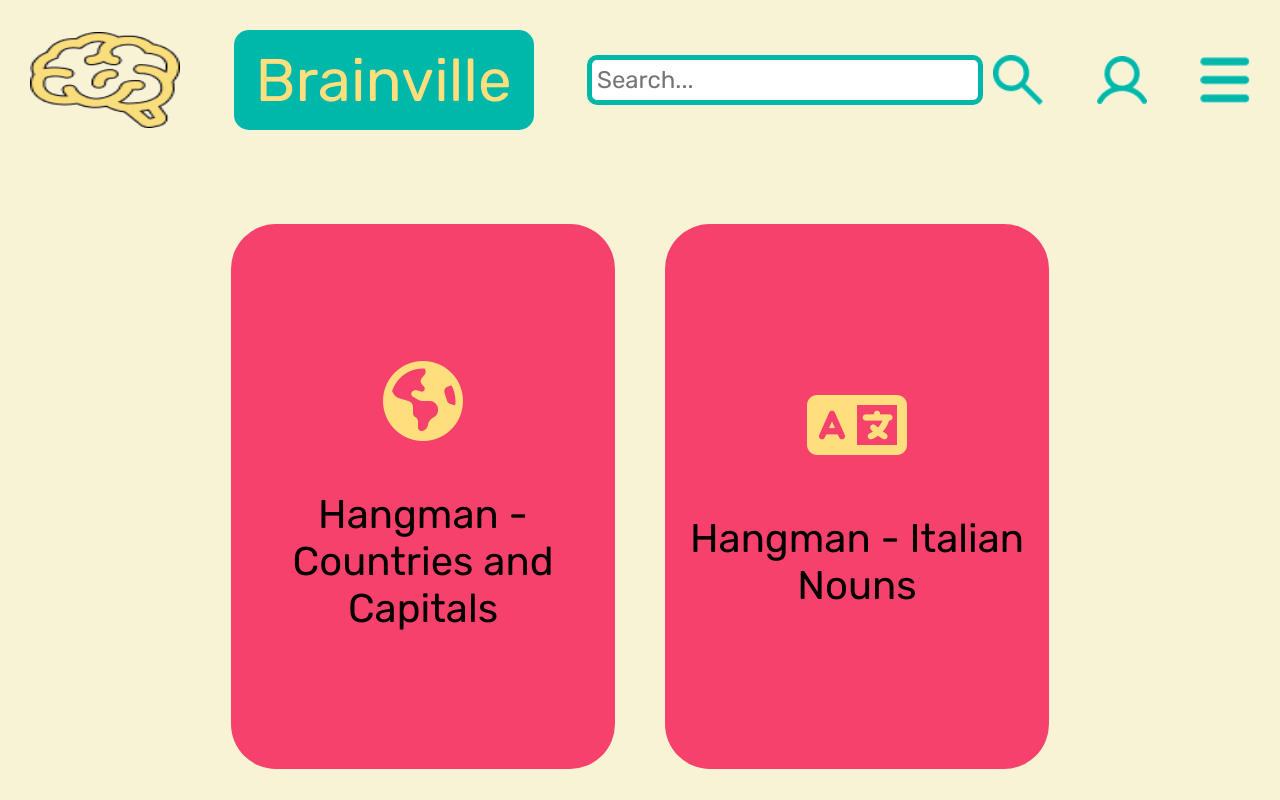
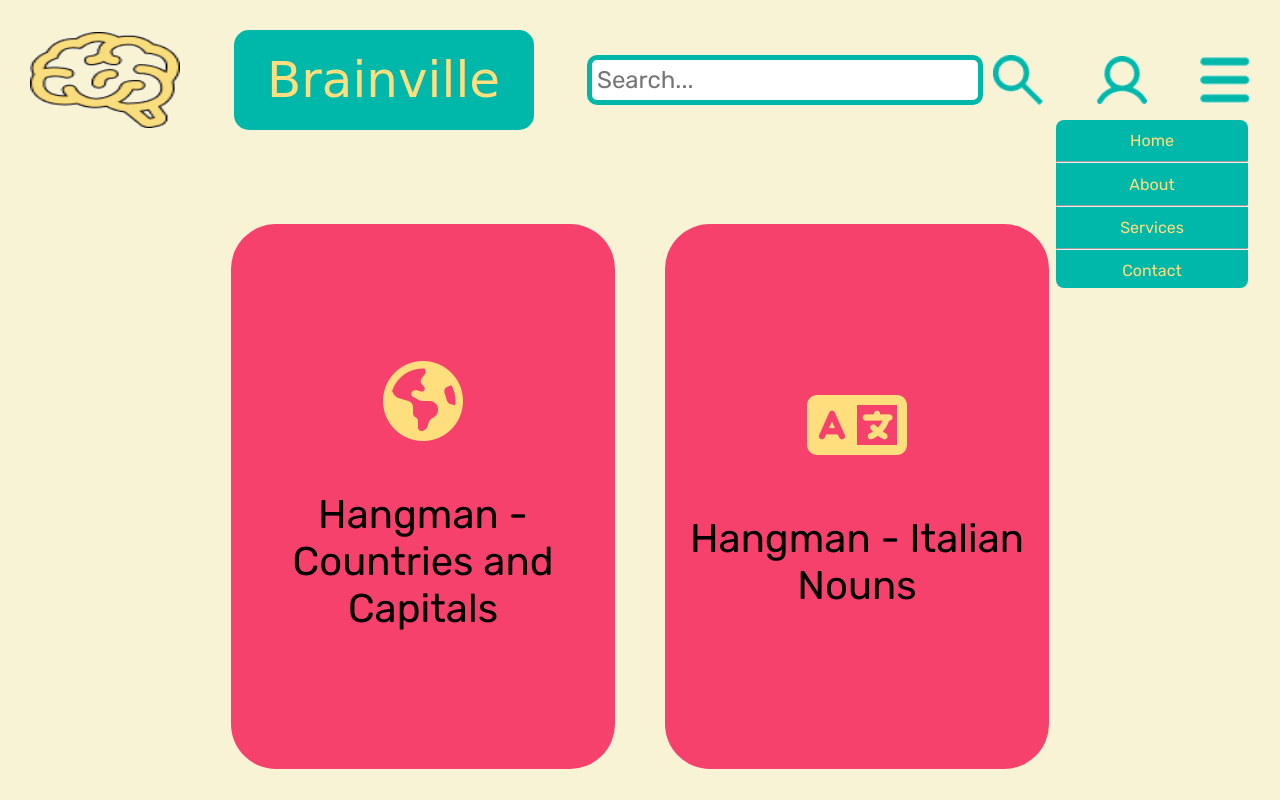
Before and after one commit to HarryTB2112/syntax-squad, a plain HTML site: page client/index.html in a window 1280 px wide. Both pictures are taken after a click on the picture 1225 px from the left and 79 px from the top of the page. Shown: the top 800 px of the page. Drawn offline with Linux system fonts and the light colour scheme; a web font is replaced by a local one.

Commit message:
added drop down menu

```diff
--- a/client/index.html
+++ b/client/index.html
@@ -6,6 +6,16 @@
     <script src="index.js" defer></script>
     <link rel="stylesheet" href="styles.css" />
     <link rel="shortcut icon" href="./images/icon.ico" />
+    <!-- font for logo -->
+    <link rel="preconnect" href="https://fonts.googleapis.com">
+    <link rel="preconnect" href="https://fonts.gstatic.com" crossorigin>
+    <link href="https://fonts.googleapis.com/css2?family=Kablammo&display=swap" rel="stylesheet">
+
+    <!-- font for game names -->
+    <link rel="preconnect" href="https://fonts.googleapis.com">
+    <link rel="preconnect" href="https://fonts.gstatic.com" crossorigin>
+    <link href="https://fonts.googleapis.com/css2?family=Comforter&display=swap" rel="stylesheet">
+
     <script
       src="https://kit.fontawesome.com/e0f29e24ce.js"
       crossorigin="anonymous"
@@ -23,6 +33,7 @@
       />
 
       <div id="logo">Brainville</div>
+
 
       <div class="searchbar">
         <input class="search-input" type="text" placeholder="Search... " />
@@ -47,7 +58,15 @@
         style="width: 50px"
       />
     </nav>
-
+    <div class="dropdown_menu" id="dropdown-menu">
+      <li><a href="home">Home</a></li>
+      <hr>
+      <li><a href="about">About</a></li>
+      <hr>
+      <li><a href="services">Services</a></li>
+      <hr>
+      <li><a href="contact">Contact</a></li>
+    </div>
     <section id="games" class="grid ">
       <div id="rcorners1" class="game">
         <i class="fa-solid fa-earth-americas"></i>
--- a/client/index.js
+++ b/client/index.js
@@ -14,6 +14,8 @@ const createForm = document.querySelector("#add-form");
 const wins = document.querySelector("#win-count")
 const losses = document.querySelector("#loss-count")
 const winPercent = document.querySelector("#win-percent")
+const hamburger = document.querySelector("#hamburger")
+const dropdown = document.querySelector("#dropdown-menu")
 
 // Creating all needed variables
 let winCount = 0
@@ -43,6 +45,7 @@ createForm.addEventListener("submit", createNewWord);
 resetButton.addEventListener("click", openHangman);
 brain.addEventListener("click", closeHangman);
 letters.addEventListener("click", checkLetter);
+hamburger.addEventListener("click", dropdownMenu)
 
 function updateWins(){
   wins.textContent = `Win Count: ${winCount}`
@@ -55,6 +58,10 @@ function updateLosses(){
 function updateWinPercentage(){
   winPercent.textContent = `Win %: ${winCount / (winCount + lossCount) * 100}%`
 }
+
+function dropdownMenu () {
+  dropdown.classList.toggle("open")
+};
 
 
 //POST req to add countries and capitals - connecting front-end and back-end
--- a/client/styles.css
+++ b/client/styles.css
@@ -1,4 +1,6 @@
 /* Styles for html */
+
+
 @import url("https://fonts.googleapis.com/css2?family=Rubik:wght@400;500;700&display=swap");
 * {
   padding: 0;
@@ -7,7 +9,8 @@
 }
 html,
 body {
-  font-family: "Rubik", sans-serif;
+   font-family: "Rubik", sans-serif;
+   /* font-family: 'Comforter'; */
   height: 100%;
   width: 100%;
   background-color: #f8f3d4;
@@ -29,8 +32,10 @@ nav {
   height: 100%;
   background: #00b8a9;
   border-radius: 15px;
-  font-size: 60px;
+  font-size: 50px;
   color: #ffde7d;
+  font-family: 'Kablammo', cursive;
+
 }
 /*note to self: need to fix the brain image to retain it's colour */
 #brain {
@@ -316,5 +321,44 @@ nav {
   position: absolute;
  top: 80%;
   left: 2%;
+}
 
+li {
+  list-style: none;
 }
+
+a {
+  text-decoration: none;
+  color: #ffde7d;
+  font-size: 1rem;
+}
+
+a:hover {
+  text-decoration: underline;
+  transform: translateY(-3px);
+  color: #f6416c;
+}
+
+.dropdown_menu {
+  position: absolute;
+  right: 2rem;
+  top: 15%;
+  height: 0;
+  width: 15%;
+  background-color: #00b8a9;
+  transition: height 0.2s cubic-bezier(0.175, 0.885, 0.32, 1.275);
+  overflow: hidden;
+  z-index: 5;
+  border-radius: 8px;
+}
+
+.dropdown_menu.open {
+  height: 21%;
+}
+
+.dropdown_menu li {
+  padding: 0.7rem;
+  display: flex;
+  align-items: center;
+  justify-content: center;
+}
```
